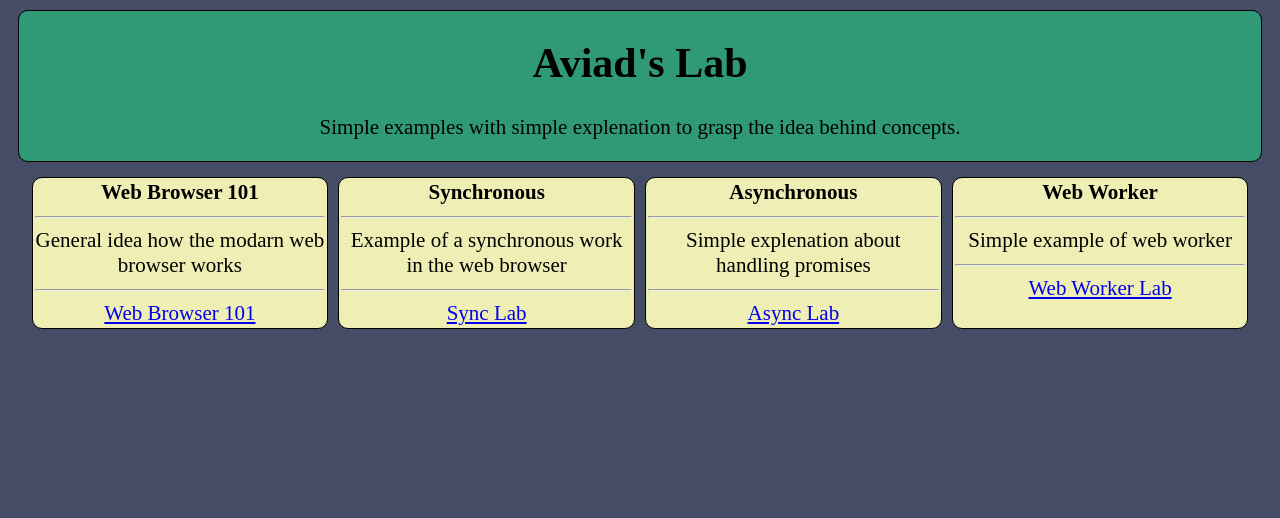
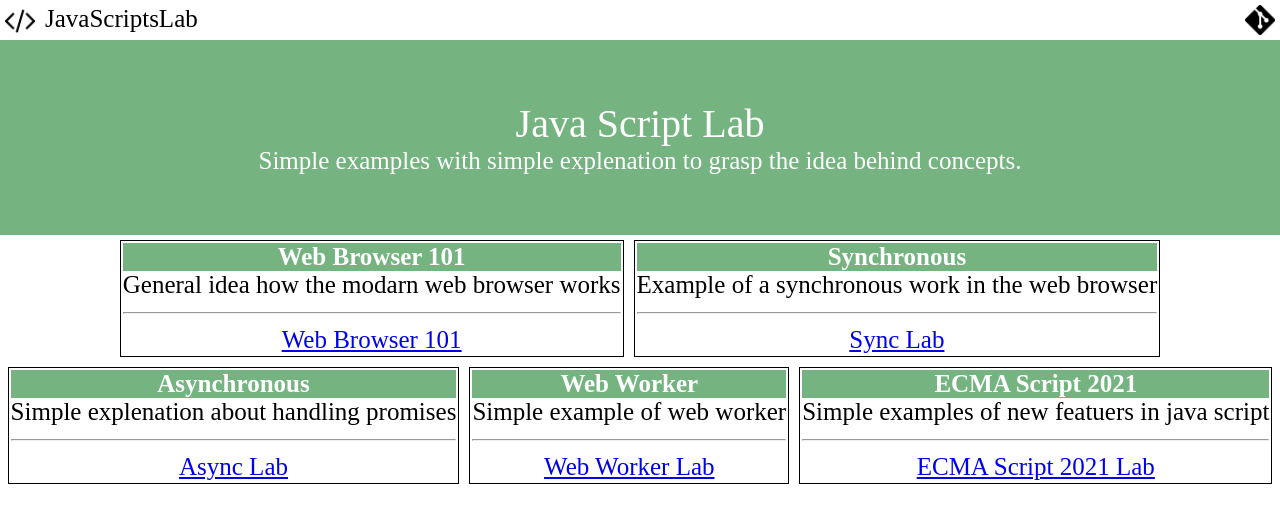
Before and after one commit to aviadgawl/JavaScriptLab, a website: page public/index.html in a window 1280 px wide. Drawn offline with Linux system fonts and the light colour scheme.

Commit message:
Adding some more style

```diff
--- a/public/index.html
+++ b/public/index.html
@@ -6,38 +6,47 @@
 </head>
 
 <body>
-    <header>
-        <h1>Aviad's Lab</h1>
-        <p>Simple examples with simple explenation to grasp the idea behind concepts.</p>
+    <section class="top-bar-flex-container">
+        <div><img src="./code-icon.png" class="icon" alt="code icon" /></div>
+        <div>JavaScriptsLab</div>
+        <div style="margin-left: auto;"><a href="https://github.com/aviadgawl/JavaScriptLab"><img class="icon" src="./git-icon.png" alt="git icon" /></a></div>
+    </section>
+    <header class="header-flex-container">
+        <div class="main-text">Java Script Lab</div>
+        <div>Simple examples with simple explenation to grasp the idea behind concepts.</div>
     </header>
-    <section class="flex-container">
+    <section class="content-flex-container">
     <div>
-        <span class="bold">Web Browser 101</span>
-        <hr />
+        <div>
+            <span class="bold">Web Browser 101</span>
+        </div>
         <span>General idea how the modarn web browser works</span>
         <hr />
-        <a href="./browser101/browser101.html">Web Browser 101</a>
+        <a href="./browser101">Web Browser 101</a>
+    </div>
+    <div class="content-item">
+        <div><span class="bold">Synchronous</span></div>
+        <span>Example of a synchronous work in the web browser</span>
+        <hr />
+        <a href="./async-await">Sync Lab</a>
     </div>
     <div>
-        <span class="bold">Synchronous</span>
+        <div><span class="bold">Asynchronous</span></div>
+        <span>Simple explenation about handling promises</span>
         <hr />
-        <span>Example of a synchronous work in the web browser</span>
-        <hr />
-        <a href="./async-await/sync.html">Sync Lab</a>
+        <a href="./async-await">Async Lab</a>
     </div>
     <div>
-        <span class="bold">Asynchronous</span>
+        <div><span class="bold">Web Worker</span></div>
+        <span>Simple example of web worker</span>
         <hr />
-        <span>Simple explenation about handling promises</span>
-        <hr />
-        <a href="./async-await/async.html">Async Lab</a>
+        <a href="./web-worker">Web Worker Lab</a>
     </div>
     <div>
-        <span class="bold">Web Worker</span>
+        <div><span class="bold">ECMA Script 2021</span></div>
+        <span>Simple examples of new featuers in java script</span>
         <hr />
-        <span>Simple example of web worker</span>
-        <hr />
-        <a href="./web-worker/web-worker.html">Web Worker Lab</a>
+        <a href="./ECMAScript2021">ECMA Script 2021 Lab</a>
     </div>
 </section>
 </body>
--- a/public/style.css
+++ b/public/style.css
@@ -1,47 +1,57 @@
 :root {
-    --main: #454d66;
-    --sub: #309975;
-    --sub-two: #58b368;
-    --sub-three: #dad873;
-    --sub-four: #efeeb4;
+    --main: white;
+    --sub: #75b481;
 }
 
 body {
-    font-size: 21px;
+    margin: 0px;
+    font-size: 25px;
     background-color: var(--main);
 }
 
-header {
+.header-flex-container {
     background-color: var(--sub);
+    display: flex;
+    flex-direction: column;
+    text-align: center;
+    padding: 60px;
+    color: var(--main);
+}
+
+.header-flex-container .main-text {
+    font-size: 40px;
+}
+
+.top-bar-flex-container {
+    display: flex;
+    flex-direction: row;
+    justify-content: flex-start;
+}
+
+.top-bar-flex-container > div {
+    margin: 5px;
+}
+
+.top-bar-flex-container .btn {
+    flex-basis: 100%;
+}
+
+.content-flex-container {
+    display: flex;
+    flex-wrap: wrap;
+    justify-content: center;
+}
+
+.content-flex-container > div {
+    padding: 2px;
     border: 1px solid black;
-    border-radius: 10px;
-    margin:10px;
+    margin: 5px;
     text-align: center;
 }
 
-.flex-container {
-    display: flex;
-    flex-direction: row;
-    flex-wrap: wrap;
-    justify-content: flex-start;
-    justify-content: center;
-}
-
-.flex-container > div {
-    background-color: var(--sub-four);
-    padding: 2px;
-    border: 1px solid black;
-    border-radius: 10px;
-    margin: 5px;
-    text-align: center;
-    width: 23%;
-    min-width: 200px;
-}
-
-button {
-    width: 200px;
-    height: 200px;
-    font-size: 21px;
+.content-flex-container > div > div {
+    background-color: var(--sub);
+    color: var(--main);
 }
 
 .log {
@@ -52,3 +62,7 @@ button {
 .bold {
     font-weight: bold;
 }
+
+.icon {
+    width: 30px;
+}
```
Also changed, not shown: public/ECMAScript2021/index.html (+10 -0 lines), public/async-await/index.html (renamed from public/async-await/async.html, +9 -1 lines), public/browser101/index.html (renamed from public/browser101/browser101.html, +9 -0 lines), public/web-worker/index.html (renamed from public/web-worker/web-worker.html, +10 -0 lines), public/code-icon.png (added), public/git-icon.png (added).
